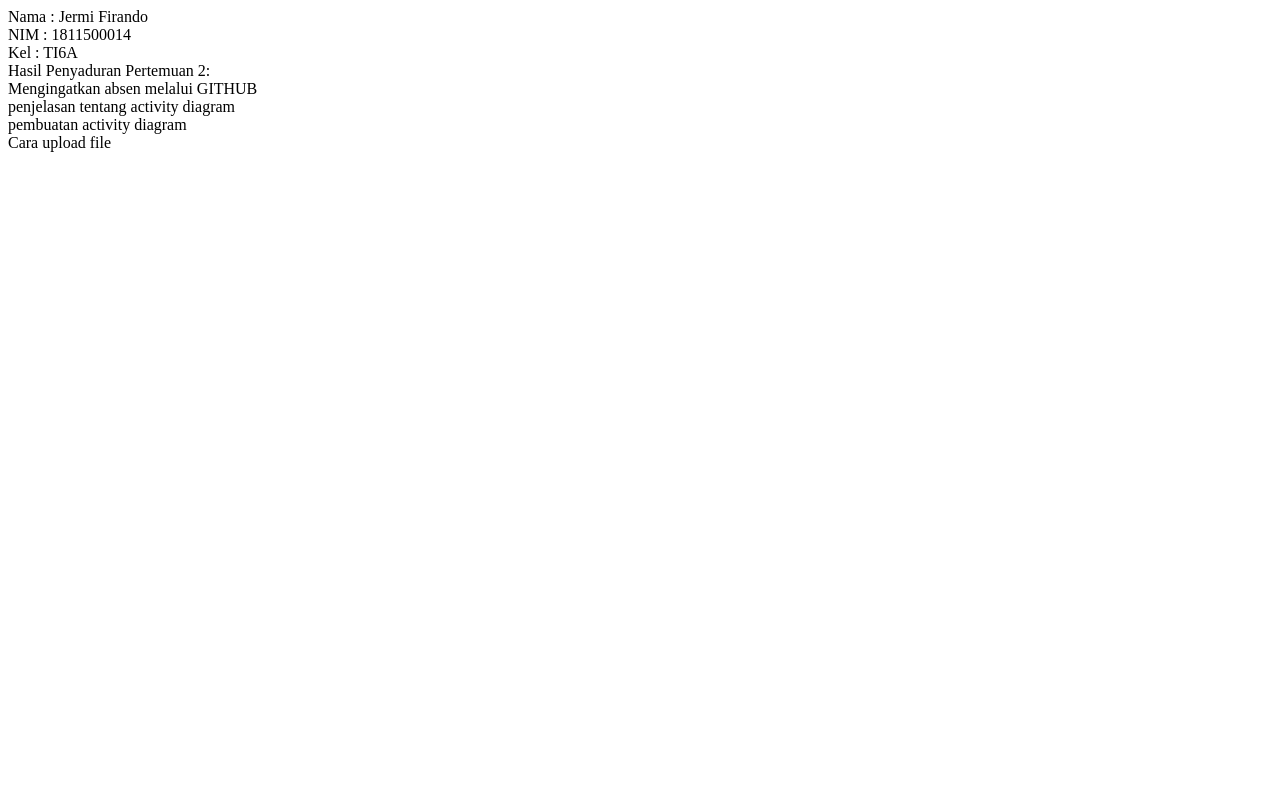
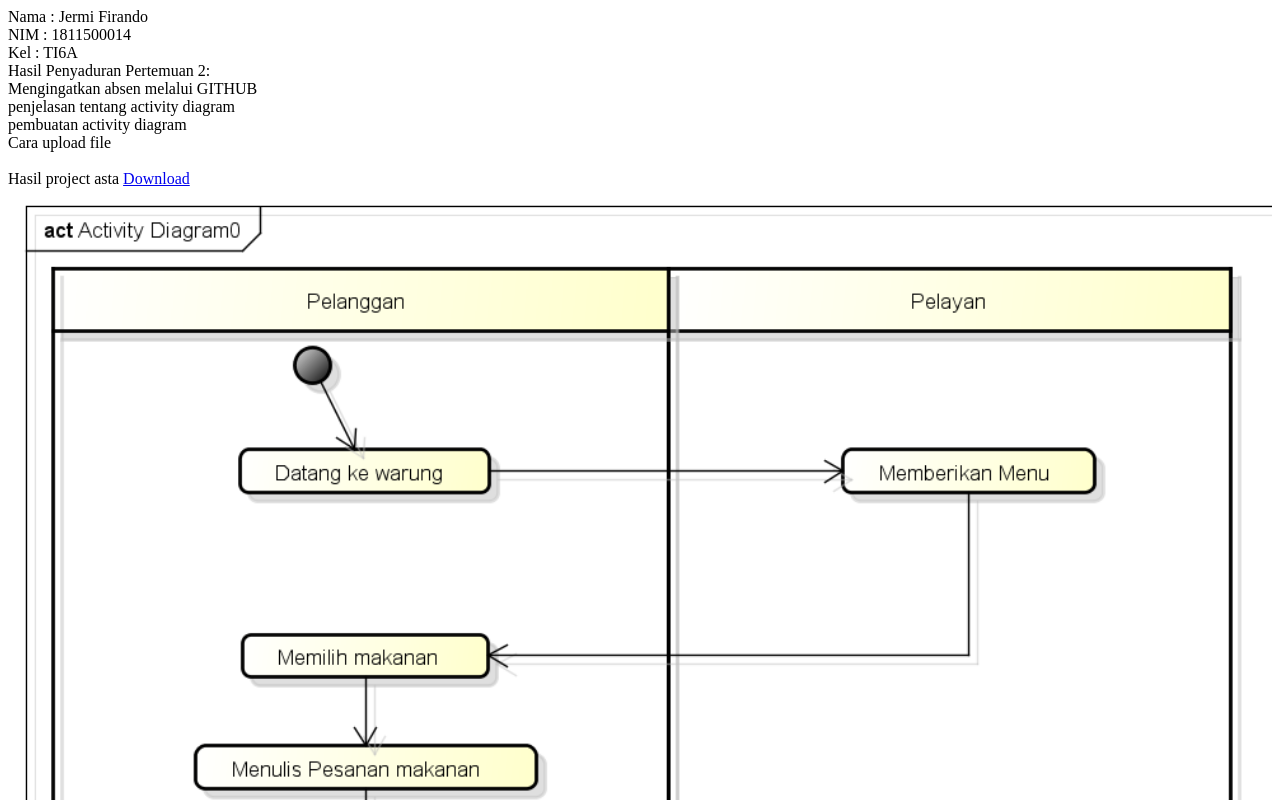
Before and after one commit to Jf774/sadurRPL, a plain HTML site: page 2/index.html in a window 1280 px wide. Shown: the top 800 px of the page. Drawn offline with Linux system fonts and the light colour scheme.

Commit message:
Update index.html

```diff
--- a/2/index.html
+++ b/2/index.html
@@ -7,3 +7,7 @@ Mengingatkan absen melalui GITHUB<br>
 penjelasan tentang activity diagram<br>
 pembuatan activity diagram<br>
 Cara upload file<br>
+<br>
+Hasil project asta <a href="Activity DiagramResto.asta"target="_blank">Download</a>
+<br>
+<img src="AD(RESTO).png" width="100%">
```
